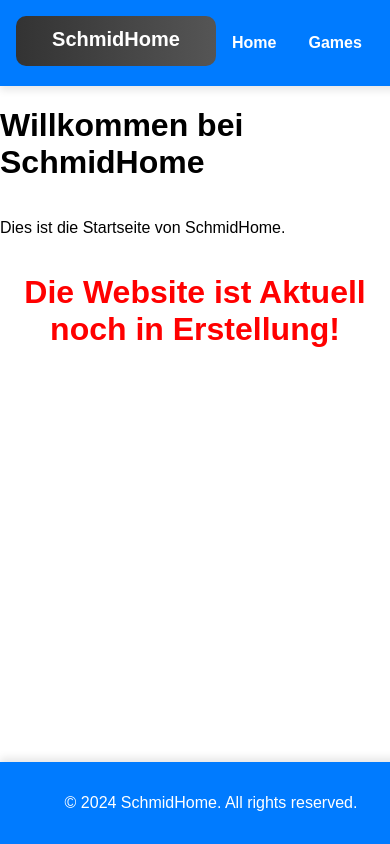
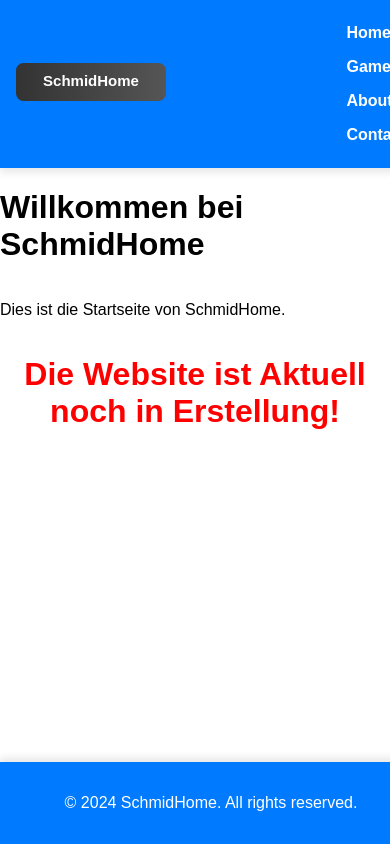
Before and after one commit to Niklas970/Website, an Astro site: page / in a window 390 px wide. Built offline with nearby package versions, Linux system fonts and the light colour scheme; Astro itself is replaced by a stand-in of ours.

Commit message:
modified:   src/layouts/Layout.astro

```diff
--- a/src/layouts/Layout.astro
+++ b/src/layouts/Layout.astro
@@ -5,7 +5,7 @@
 		<meta name="viewport" content="width=device-width, initial-scale=1.0" />
 		<link rel="icon" type="image/svg+xml" href="/favicon.svg" />
 		<meta name="generator" content={Astro.generator} />
-		<title>Astro Basics</title>
+		<title>SchmidHome</title>
 	</head>
 	<body>
 		<header>
@@ -95,6 +95,28 @@
 		width: 100vw;
 		box-shadow: 0 -4px 8px rgba(0, 0, 0, 0.1);
 	}
+
+	/* Media Queries für mobile Geräte */
+	@media (max-width: 768px) {
+		header {
+			flex-direction: column;
+			align-items: flex-start;
+		}
+
+		nav ul {
+			flex-direction: column;
+			align-items: flex-start;
+			width: auto;
+		}
+
+		nav ul li {
+			margin: 0.5rem 0;
+		}
+
+		.logo img {
+			width: 150px; /* Passe die Größe des Logos an */
+		}
+	}
 </style>
 <script>
 	document.addEventListener('DOMContentLoaded', () => {
```
